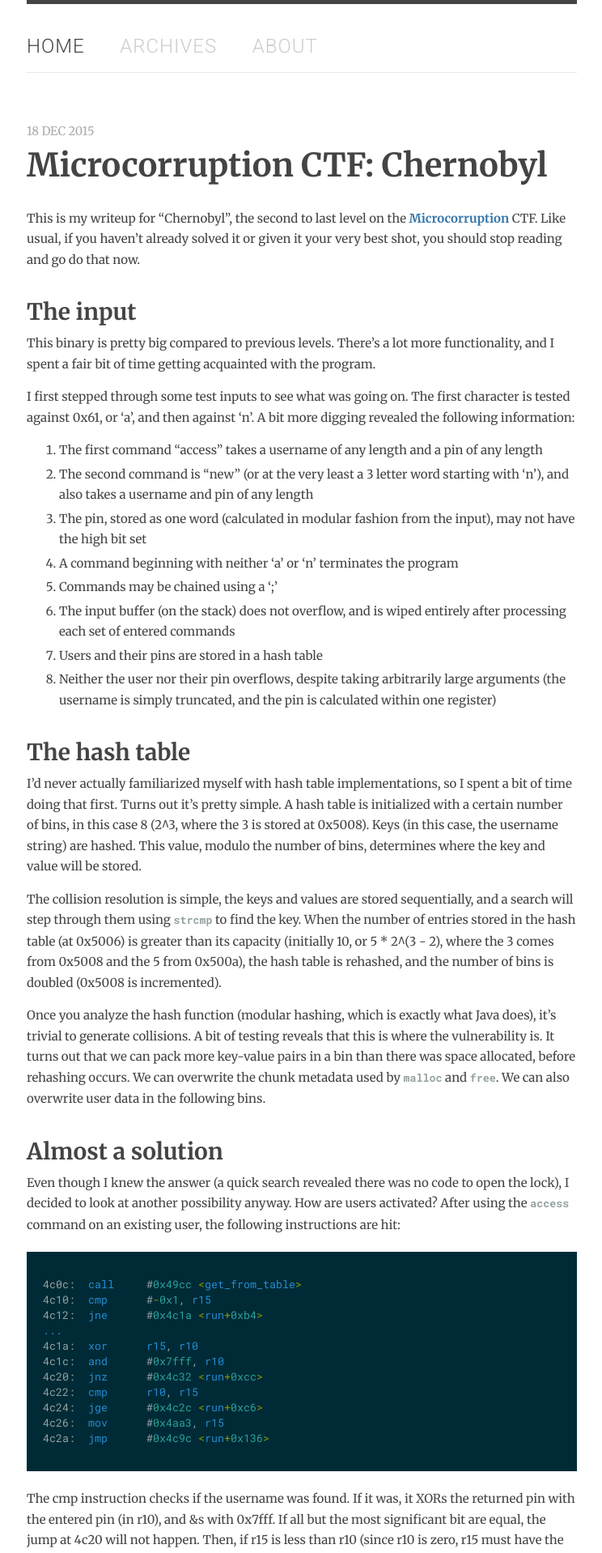
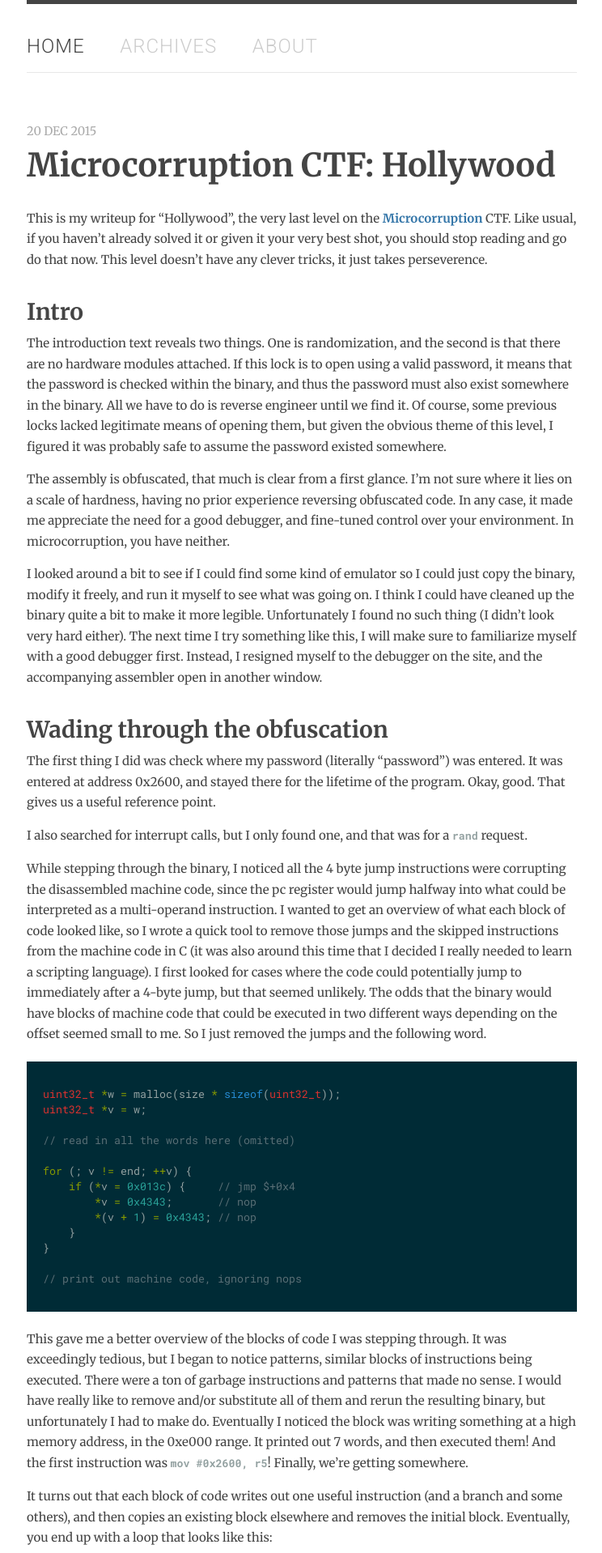
Before and after one commit to avanpo/avanpo.github.io, a Jekyll site: the page built from index.md, in a window 1280 px wide. Shown: the top 1918 px of the page at 81% size, without its empty margins (267-1011 px from the left). Built offline with Jekyll 4.4.1, drawn with Linux system fonts in a browser that asks for light colours; Markdown is read by kramdown in place of the engine named in the settings; some of the changed text lies outside the part shown.

Commit message:
new post, small css tweak

````diff
--- /dev/null
+++ b/_posts/2015-12-20-microcorruption-ctf-hollywood.md
@@ -0,0 +1,172 @@
+---
+title: "Microcorruption CTF: Hollywood"
+categories: CTF
+comments: true
+---
+
+This is my writeup for "Hollywood", the very last level on the [Microcorruption](https://microcorruption.com) CTF. Like usual, if you haven't already solved it or given it your very best shot, you should stop reading and go do that now. This level doesn't have any clever tricks, it just takes perseverence.
+
+## Intro
+
+The introduction text reveals two things. One is randomization, and the second is that there are no hardware modules attached. If this lock is to open using a valid password, it means that the password is checked within the binary, and thus the password must also exist somewhere in the binary. All we have to do is reverse engineer until we find it. Of course, some previous locks lacked legitimate means of opening them, but given the obvious theme of this level, I figured it was probably safe to assume the password existed somewhere.
+
+The assembly is obfuscated, that much is clear from a first glance. I'm not sure where it lies on a scale of hardness, having no prior experience reversing obfuscated code. In any case, it made me appreciate the need for a good debugger, and fine-tuned control over your environment. In microcorruption, you have neither.
+
+I looked around a bit to see if I could find some kind of emulator so I could just copy the binary, modify it freely, and run it myself to see what was going on. I think I could have cleaned up the binary quite a bit to make it more legible. Unfortunately I found no such thing (I didn't look very hard either). The next time I try something like this, I will make sure to familiarize myself with a good debugger first. Instead, I resigned myself to the debugger on the site, and the accompanying assembler open in another window.
+
+## Wading through the obfuscation
+
+The first thing I did was check where my password (literally "password") was entered. It was entered at address 0x2600, and stayed there for the lifetime of the program. Okay, good. That gives us a useful reference point.
+
+I also searched for interrupt calls, but I only found one, and that was for a `rand` request.
+
+While stepping through the binary, I noticed all the 4 byte jump instructions were corrupting the disassembled machine code, since the pc register would jump halfway into what could be interpreted as a multi-operand instruction. I wanted to get an overview of what each block of code looked like, so I wrote a quick tool to remove those jumps and the skipped instructions from the machine code in C (it was also around this time that I decided I really needed to learn a scripting language). I first looked for cases where the code could potentially jump to immediately after a 4-byte jump, but that seemed unlikely. The odds that the binary would have blocks of machine code that could be executed in two different ways depending on the offset seemed small to me. So I just removed the jumps and the following word.
+
+```c
+uint32_t *w = malloc(size * sizeof(uint32_t));
+uint32_t *v = w;
+
+// read in all the words here (omitted)
+
+for (; v != end; ++v) {
+    if (*v = 0x013c) {     // jmp $+0x4
+        *v = 0x4343;       // nop
+        *(v + 1) = 0x4343; // nop
+    }
+}
+
+// print out machine code, ignoring nops
+```
+
+This gave me a better overview of the blocks of code I was stepping through. It was exceedingly tedious, but I began to notice patterns, similar blocks of instructions being executed. There were a ton of garbage instructions and patterns that made no sense. I would have really like to remove and/or substitute all of them and rerun the resulting binary, but unfortunately I had to make do. Eventually I noticed the block was writing something at a high memory address, in the 0xe000 range. It printed out 7 words, and then executed them! And the first instruction was `mov #0x2600, r5`! Finally, we're getting somewhere.
+
+It turns out that each block of code writes out one useful instruction (and a branch and some others), and then copies an existing block elsewhere and removes the initial block. Eventually, you end up with a loop that looks like this:
+
+```nasm
+add      @r5, r4
+swpb     r4
+xor      @r5+, r6
+xor      r4, r6
+xor      r6, r4
+xor      r4, r6
+tst      0x0(r5)
+mov      sr, r7
+and      #0x2, r7
+rra      r7
+xor      #0x1, r7
+swpb     r7
+rra      r7
+sxt      r7
+swpb     r7
+sxt      r7
+mov      #0x4b18, r8
+and      r7, r8
+xor      #-0x1, r7
+and      #0x47aa, r7
+add      r7, r8
+clr      r7
+```
+
+I initially kept careful track of all the instructions concerning r7, but I think they were just another level of obfuscation, at least, until later. Since my entered password was 4 words long, I had to step through all of it like an idiot, haphazardly stepping larger portions of the code, but not too much, because I didn't want to miss important instructions and lose all of the work I had done.
+
+My larger steps kept getting caught in useless loops that looked like this:
+
+```nasm
+add      #-0x1, r15
+jnz      $-0x2
+```
+
+I realized way too late that I could just replace one instance of "fe23" with "430f" (`mov #0x0, r15`). After that, my stepping got a lot smoother. By stepping approximately 0x790 instructions at a time, I could see the instructions get written one by one.
+
+Eventually, after there were no more password bytes, I reached the following:
+
+```nasm
+cmp      #0xfeb1, r4
+mov      sr, r7
+clr      r4
+cmp      #0x9298, r6
+and      sr, r7
+clr      r6
+rra      r7
+xor      #0x1, r7
+...
+```
+
+The instructions I omitted result in setting the CPUOFF bit in the status register if there was a 1 in the carry flag after the above instructions. So what does this mean? Both cmp instructions have to result in the zero flag being set. If not, a bit ends up being shifted into the CPUOFF flag. So we have the answer! We just have to make sure r4 and r6 contain the relevant values.
+
+## The password
+
+I quickly wrote a ruby script to find if a 4-byte solution existed.
+
+```ruby
+def swpb(w)
+  return (w & 0xff) << 8 | (w & 0xff00) >> 8
+end
+
+# Look for 4-byte input
+##################################################
+# Working backwards from the two CMP instructions:
+#
+# w1 + w2       = 0x9892 (in register r4)
+# swpb(w1) ^ w2 = 0xfeb1 (in register r6)
+#
+# This piece of code uses these relationships to
+# test all possible values for the first byte,
+# since the rest can be determined from the first.
+0x0000.upto(0xffff) do |w1|
+  r6 = swpb(w1)
+  w2 = r6 ^ 0xfeb1
+  if (w1 + w2) & 0xffff == 0x9892
+    puts "sol: #{w1.to_s(16)} #{w2.to_s(16)}"
+  end
+end
+```
+
+Unfortunately it didn't find a solution, which I found odd. I figured 4 bytes to match, with 4 bytes of input should have one solution. Unfortunately XOR doesn't play nice with addition, and the operations for a 4-byte input don't result in all linear independence of the 4 bytes being "used" as it were. So then I wrote a script to do it with 6 bytes.
+
+However, I did that wrong, because I had learned ruby that very day and had already spent way too much time on the computer. I tried brute forcing all the 4-byte options, thinking there was a mistake in my logic. I also spent a lot of time retracing my steps through the debugger and learning more about the status register and its flags. All very useful, but ultimately it was just a dumb mistake in my code! Here's the fixed script that outputs all six-byte (and probably five-byte if you wait long enough) passwords.
+
+```ruby
+# Look for 6-byte input
+##################################################
+# Working backwards from the two CMP instructions:
+#
+# (r4 + w3) & 0xffff = 0x9892
+# r6 ^ w3            = 0xfeb1
+0x0001.upto(0xffff) do |w1|
+  0x0001.upto(0xffff) do |w2|
+    r4 = w1
+    r6 = swpb(w1)
+    r4 = (r4 + w2) & 0xffff
+    r4 = swpb(r4)
+    r6 ^= w2
+    r6 ^= r4
+    r4 ^= r6
+    r6 ^= r4
+
+    w3 = r6 ^ 0xfeb1
+    if (r4 + w3) & 0xffff == 0x9892
+      puts "sol: %04x%04x%04x" % [swpb(w1), swpb(w2), swpb(w3)]
+    end
+  end
+end
+```
+
+Running it:
+
+```bash
+$ ruby hollywood.rb
+sol: 1101a55eee48
+sol: 1101c57ece28
+...
+```
+
+Success!
+
+## Final thoughts
+
+I really liked this CTF (and Microcorruption in general). It showed that no matter what level of obfuscation, it's never a good idea to hide valuable information in the code. It takes a lot of time and perseverance, but it'll always be possible to reverse.
+
+It also got me thinking about other types of obfuscation. This binary had a lot of garbage ops and very roundabout ways of getting simple things done. But it was easy to follow the entered password, and as a result you could always be sure you were still on the right path. And when the cmp instructions came, the answer was immediately evident. But what if that wasn't the case?
+
+For example, the values of the password you entered could be used to alter the very flow of the code. The flow could be a part of the validation process itself?  It would make things much more difficult to follow and keep track of. In the end, though, I suppose anything is reversible, given enough resources.
--- a/css/default.css
+++ b/css/default.css
@@ -233,7 +233,7 @@ div.content ul.archives li {
 
 div.content ul.archives span.date {
   display: inline-block;
-  width: 92px;
+  width: 95px;
   text-transform: uppercase;
   color: #aaa;
 }
````
